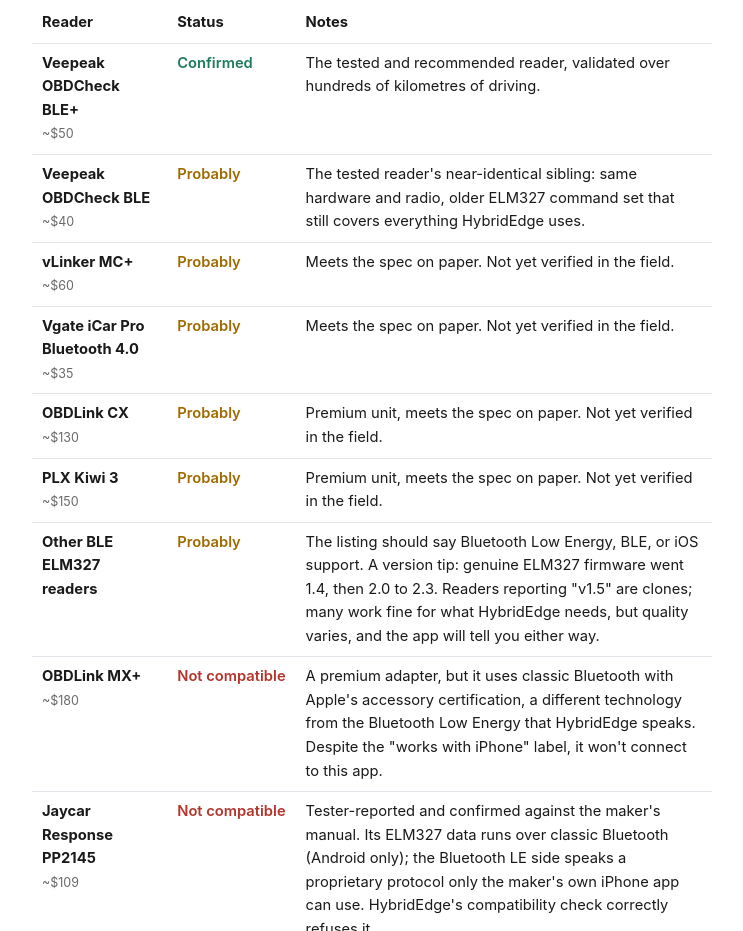
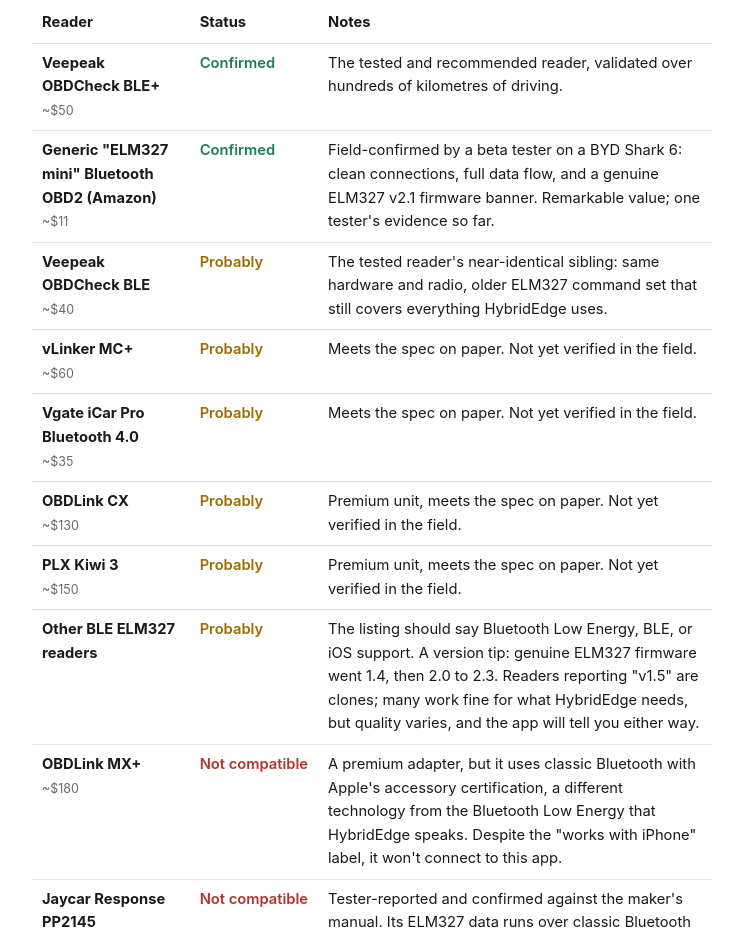
Before and after one commit to danpatmore/hybridedge-website, a plain HTML site: page faq.html in a window 1280 px wide. Shown: the part 1169-2100 px from the top of the page, without its empty margins (268-1011 px from the left). Drawn offline with Linux system fonts and the light colour scheme.

Commit message:
FAQ: field-confirmed $11 generic ELM327 mini (Shark 6 tester)
Co-Authored-By: Claude Fable 5 <noreply@anthropic.com>

```diff
--- a/faq.html
+++ b/faq.html
@@ -107,6 +107,13 @@ Here's the current state of the list:</p>
     <td class="status-yes">Confirmed</td>
     <td>The tested and recommended reader, validated over hundreds of
     kilometres of driving.</td>
+  </tr>
+  <tr>
+    <td><strong>Generic "ELM327 mini" Bluetooth OBD2 (Amazon)</strong><br><span class="price">~$11</span></td>
+    <td class="status-yes">Confirmed</td>
+    <td>Field-confirmed by a beta tester on a BYD Shark 6: clean connections,
+    full data flow, and a genuine ELM327 v2.1 firmware banner. Remarkable
+    value; one tester's evidence so far.</td>
   </tr>
   <tr>
     <td><strong>Veepeak OBDCheck BLE</strong><br><span class="price">~$40</span></td>
```
